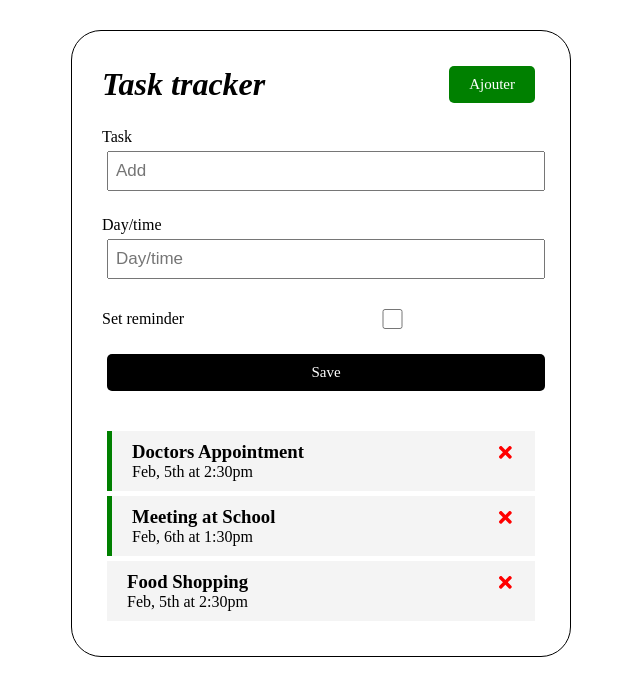
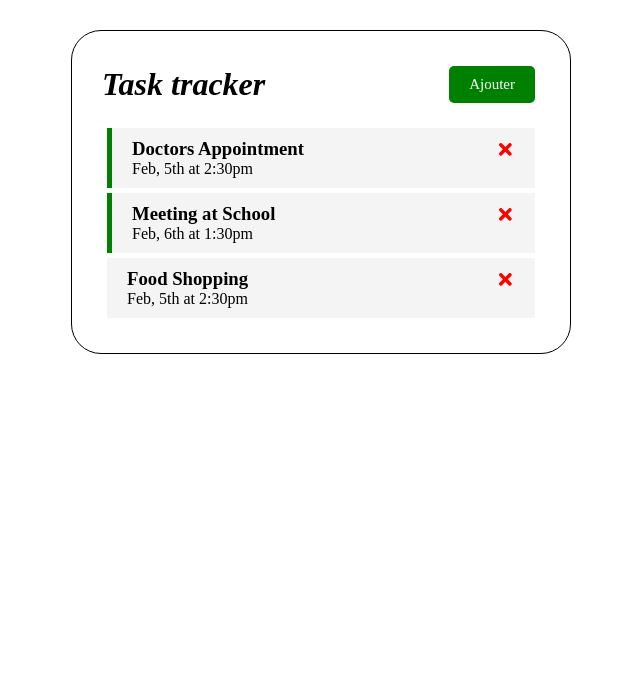
Before and after one commit to Herilant0/Task-application, a React (Create React App) app: page / in a window 1280 px wide. Shown: the top 696 px of the page, without its empty margins (319-959 px from the left). Built offline with nearby package versions, Linux system fonts and the light colour scheme.

Commit message:
func sur showAddTask

```diff
--- a/src/App.js
+++ b/src/App.js
@@ -4,6 +4,7 @@
 import AddTask from '../src/components/AddTask'
 
 const App = () => {
+  const [showAddTask, setShowAddTask] = useState(false)
   const [tasks, setTasks] = useState([
         {
             id: 1,
@@ -44,8 +45,8 @@
 
   return (
     <div className="container">
-      <Header />
-      <AddTask onAdd={addTask} />
+      <Header onAdd={() => setShowAddTask(!showAddTask)}/>
+      {showAddTask && <AddTask onAdd={addTask} />}
       {tasks.length > 0 ? <Tasks tasks={tasks} onDelete={deleteTask} onToggle={toggleReminder} /> : 'No tasks to show here !'}
     </div>
   );
```
